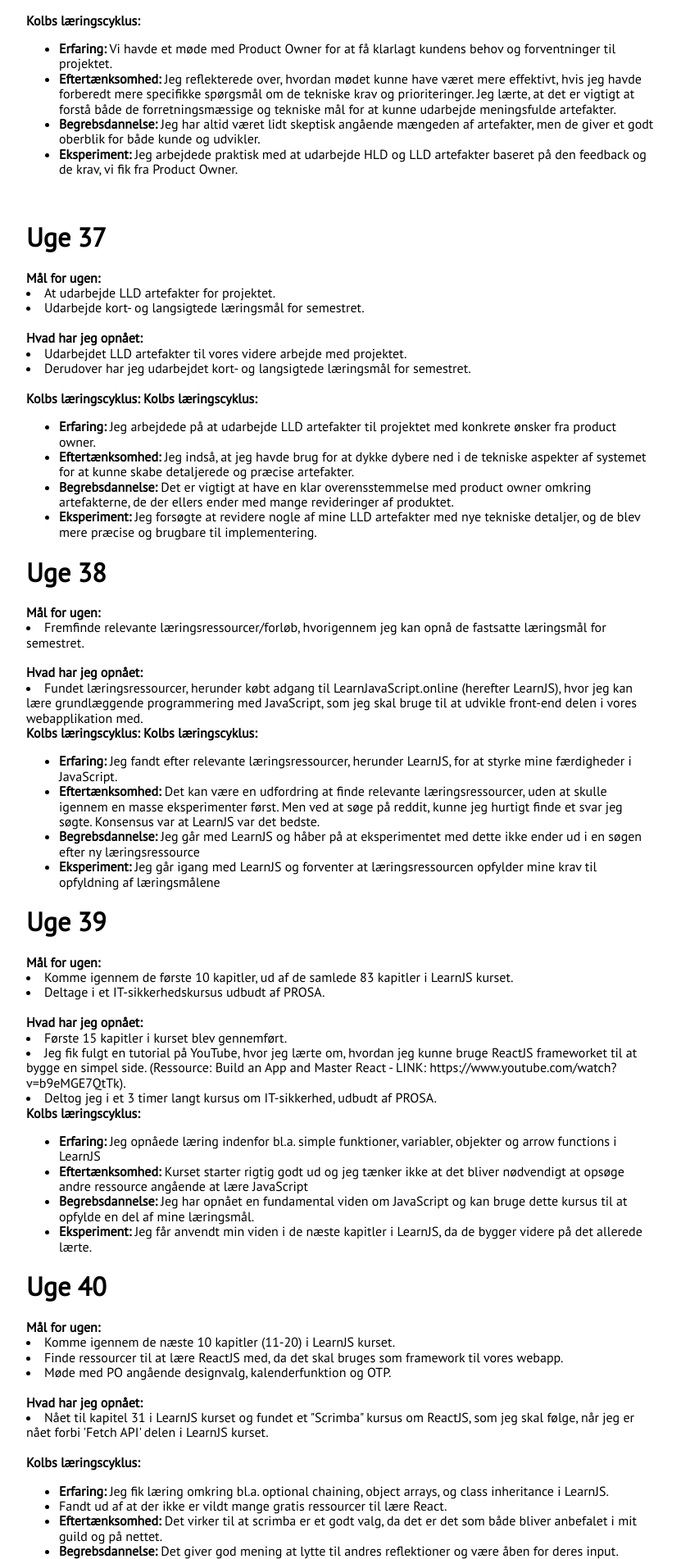
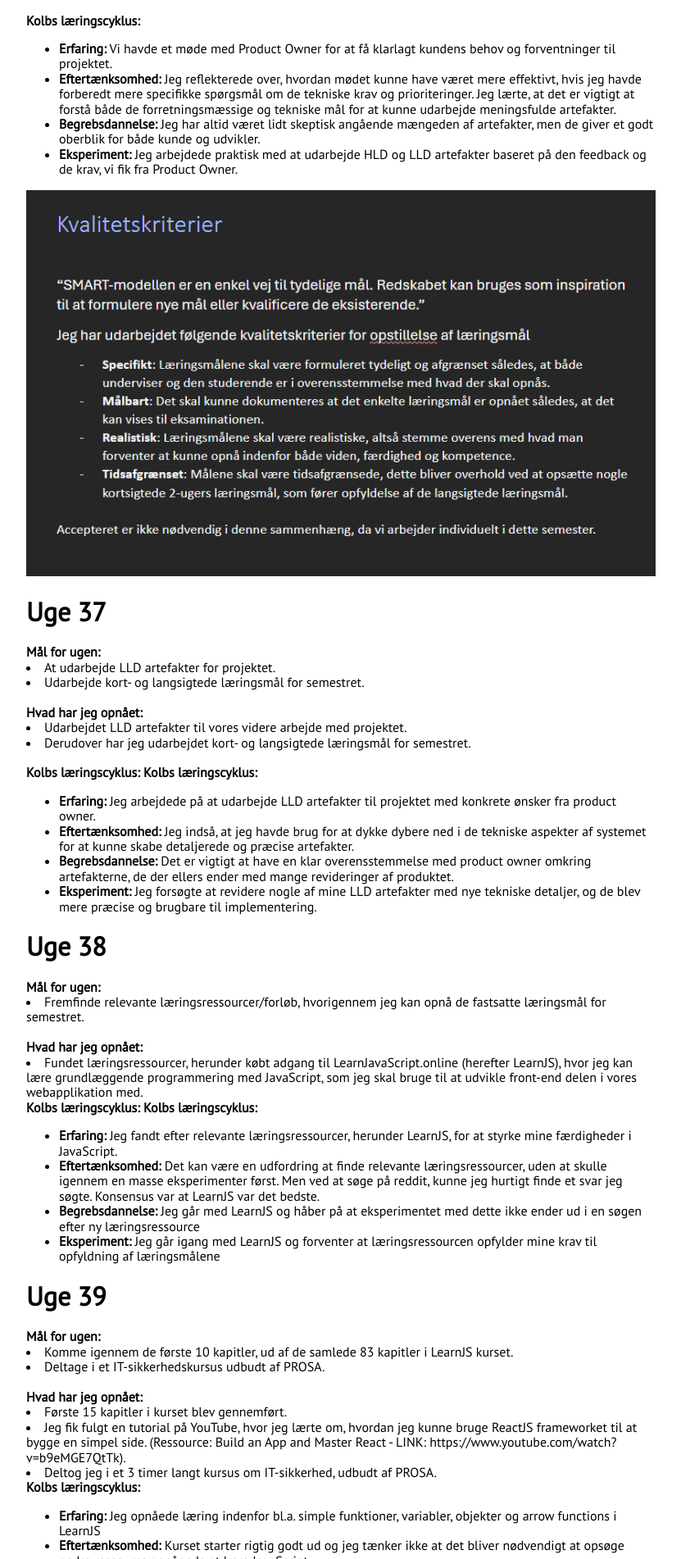
Before and after one commit to JustinAnthonyKapelke/Portfolio2, a Jekyll site: the page built from index.html, in a window 1280 px wide. Shown: the part 3952-5854 px from the top of the page at 82% size, without its empty margins (224-1055 px from the left). Built offline with Jekyll 4.4.1, drawn with Linux system fonts in a browser that asks for light colours; nearby versions of some CDN libraries.

Commit message:
Update projects.html

```diff
--- a/_includes/projects.html
+++ b/_includes/projects.html
@@ -56,7 +56,7 @@
                     <li><strong>Begrebsdannelse:</strong> Jeg har altid været lidt skeptisk angående mængeden af artefakter, men de giver et godt oberblik for både kunde og udvikler.</li>
                     <li><strong>Eksperiment:</strong> Jeg arbejdede praktisk med at udarbejde HLD og LLD artefakter baseret på den feedback og de krav, vi fik fra Product Owner.</li>
                 </ul>
-               <img src= >
+               <img src=./assets/images/Kvalitetskriterier.png >
             </div>
 
 
```
